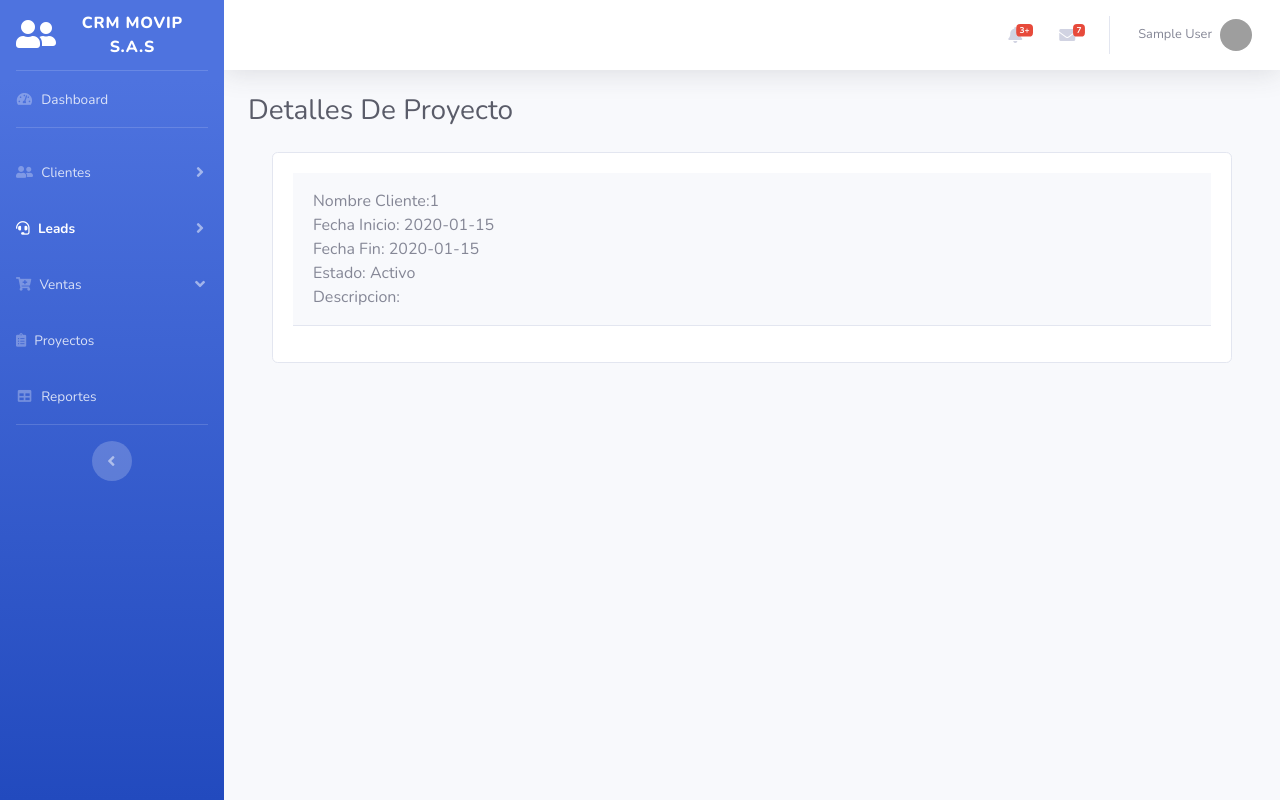
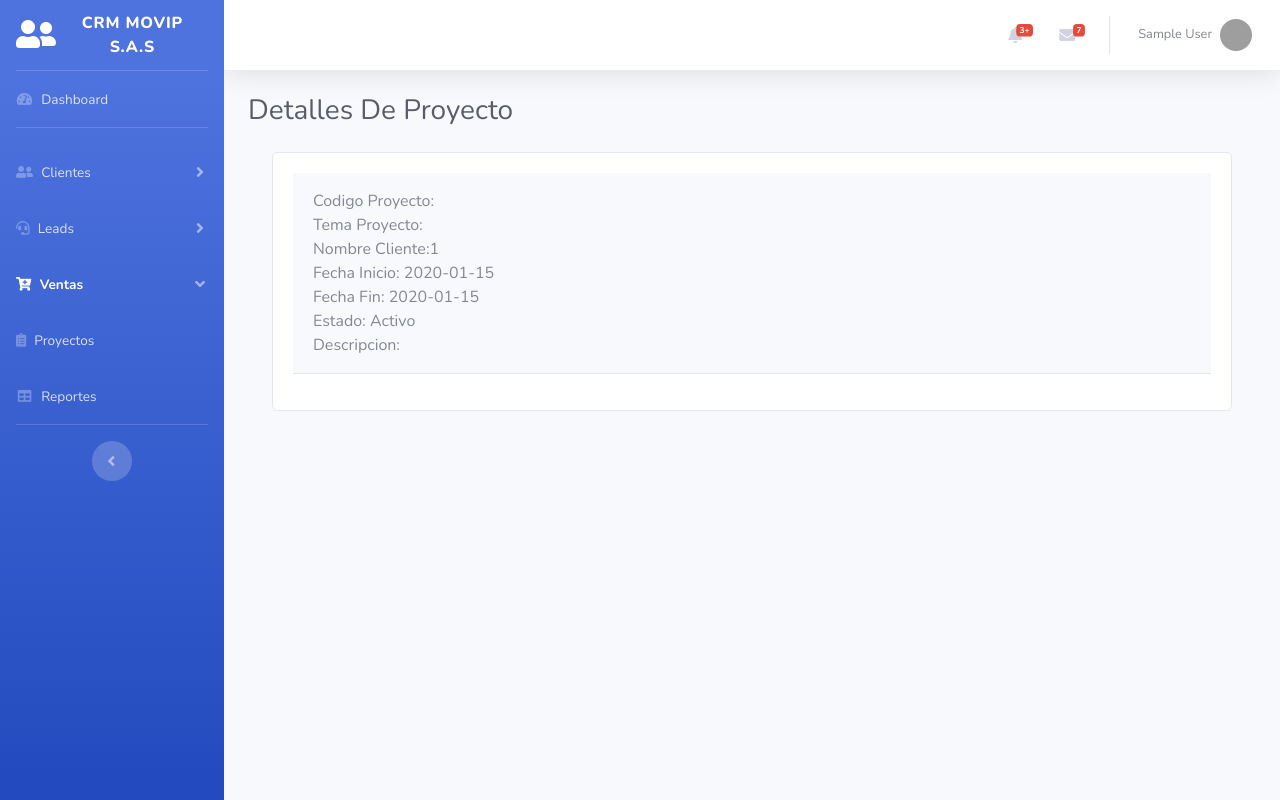
Before and after one commit to jsebastianrincon/ModuloCRM_ProyectoFinal, a PHP site: page /verproyecto.php?id=1 in a window 1280 px wide. Run offline with PHP 8.4, Linux system fonts and the light colour scheme; a user stored in the database is signed in; tables that the repository leaves empty hold one stand-in row (values such as "Sample post"); data that the repository does not hold is empty; some libraries are stand-ins or nearby versions; grey boxes are pictures that could not be loaded.

Commit message:
Visualizacion de los proyectos

```diff
--- a/verproyecto.php
+++ b/verproyecto.php
@@ -84,7 +84,7 @@ $id = $_GET['id'];
         </li>
 
         <!-- Nav Item - Utilities Collapse Menu -->
-        <li class="nav-item active">
+        <li class="nav-item inactive">
           <a class="nav-link collapsed" href="#" data-toggle="collapse" data-target="#collapseUtilities" aria-expanded="true" aria-controls="collapseUtilities">
             <i class="fas fa-headset"></i>
             <span>Leads</span>
@@ -99,7 +99,7 @@ $id = $_GET['id'];
             </div>
         </li>
         <!-- Nav Item - Pages Collapse Menu -->
-        <li class="nav-item">
+        <li class="nav-item active">
           <a class="nav-link" href="#" data-toggle="collapse" data-target="#collapsePages" aria-expanded="true" aria-controls="collapsePages">
             <i class=" fas fa-cart-plus"></i></i>
             <span>Ventas</span>
@@ -359,11 +359,16 @@ $id = $_GET['id'];
 
                         <?php
 
-                        $sql = "SELECT * FROM crmpry.proyectos ";
+                        $sql = "SELECT * FROM crmpry.proyectos WHERE id_proyecto=$id ";
                         $result = mysqli_query($conexion2, $sql);
                         while ($mostrar = mysqli_fetch_array($result)) {
                           //Impresion tabla
-
+                          echo "Codigo Proyecto:";
+                          echo $mostrar['codigo_proyecto'];
+                          echo '<br>';
+                          echo "Tema Proyecto:";
+                          echo $mostrar['tema_proyecto'];
+                          echo '<br>';
                           echo "Nombre Cliente:";
                           echo $mostrar['cliente_proyecto'];
                           echo '<br>';
```
